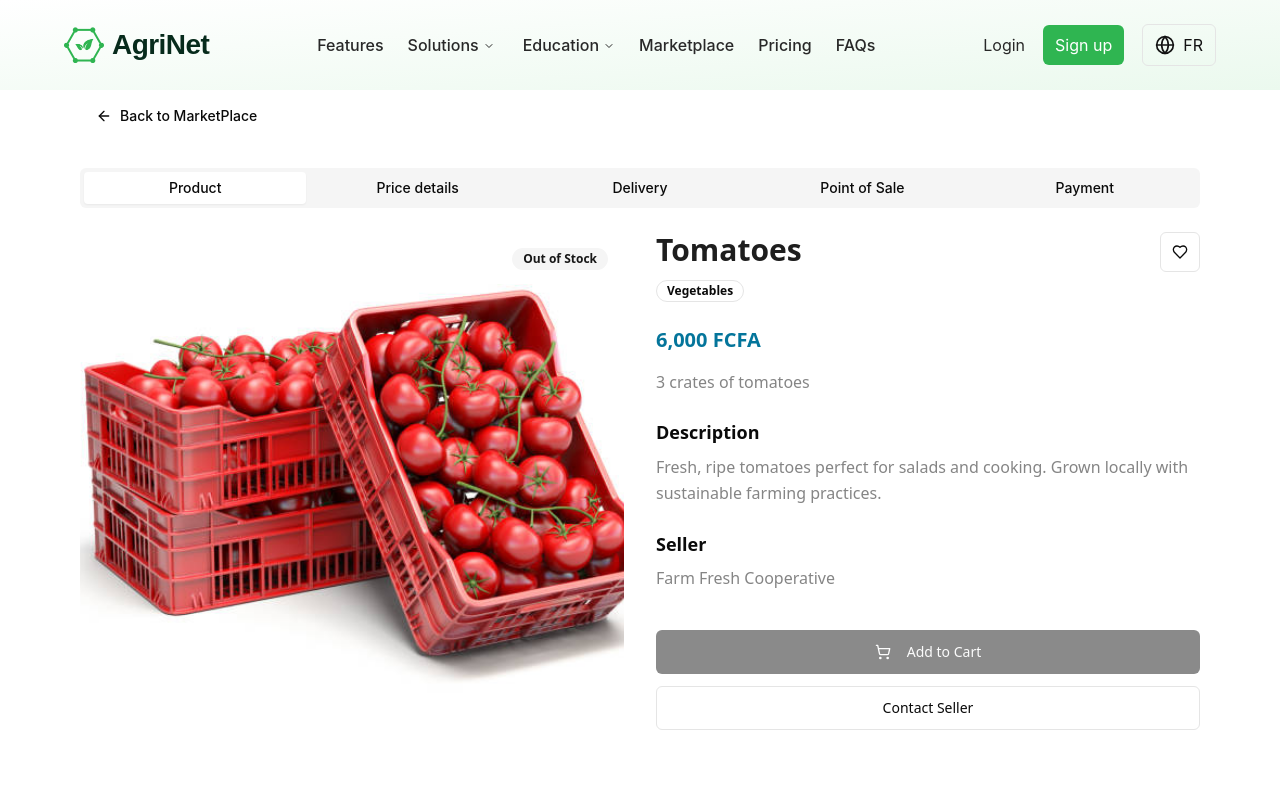
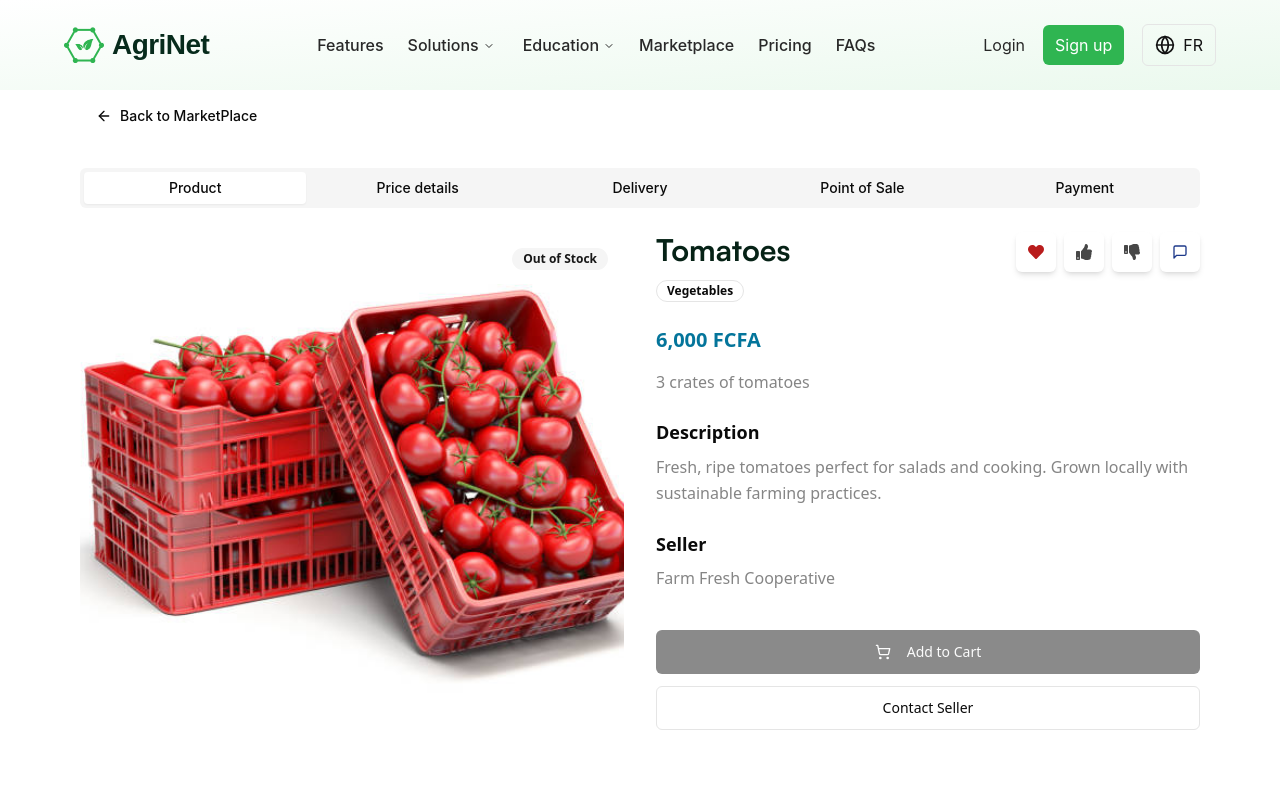
Before and after one commit to Hilary29/agrinet, a Next.js app: page /products/1 in a window 1280 px wide. Shown: the top 800 px of the page. Built offline with nearby package versions, Linux system fonts and the light colour scheme.

Commit message:
reviews button

```diff
--- a/app/(marketPlace)/products/[id]/page.tsx
+++ b/app/(marketPlace)/products/[id]/page.tsx
@@ -1,12 +1,24 @@
-import Image from "next/image"
-import { products } from "@/public/data/products"
-import { notFound } from "next/navigation"
-import { Button } from "@/components/ui/button"
-import { Badge } from "@/components/ui/badge"
-import Link from "next/link"
-import { ArrowLeft, ShoppingCart, Heart, HeartIcon, CreditCard, DollarSign, MapPin, Truck, Package, Clock } from 'lucide-react'
-import { Header } from "@/components/Header"
-import Footer from "@/components/Footer"
+import Image from "next/image";
+import { products } from "@/public/data/products";
+import { notFound } from "next/navigation";
+import { Button } from "@/components/ui/button";
+import { Badge } from "@/components/ui/badge";
+import Link from "next/link";
+import { FaHeart, FaThumbsDown, FaThumbsUp } from "react-icons/fa";
+import {
+  ArrowLeft,
+  MessageSquare,
+  ShoppingCart,
+  Heart,
+  CreditCard,
+  DollarSign,
+  MapPin,
+  Truck,
+  Package,
+  Clock,
+} from "lucide-react";
+import { Header } from "@/components/Header";
+import Footer from "@/components/Footer";
 import {
   Card,
   CardContent,
@@ -14,34 +26,32 @@ import {
   CardFooter,
   CardHeader,
   CardTitle,
-} from "@/components/ui/card"
-import { Input } from "@/components/ui/input"
-import { Label } from "@/components/ui/label"
-import {
-  Tabs,
-  TabsContent,
-  TabsList,
-  TabsTrigger,
-} from "@/components/ui/tabs"
+} from "@/components/ui/card";
+import { Input } from "@/components/ui/input";
+import { Label } from "@/components/ui/label";
+import { Tabs, TabsContent, TabsList, TabsTrigger } from "@/components/ui/tabs";
 
 export async function generateStaticParams() {
   return products.map((product) => ({
     id: product.id,
-  }))
+  }));
 }
 
 export default function ProductPage({ params }: { params: { id: string } }) {
-  const product = products.find((p) => p.id === params.id)
+  const product = products.find((p) => p.id === params.id);
 
   if (!product) {
-    notFound()
+    notFound();
   }
 
   return (
     <main className="bg-white-50">
       <Header />
       <div className="max-w-6xl mx-auto px-4 py-8 pt-24 ">
-        <Link href="/marketplace" className="inline-block mb-8 font-inter font-medium">
+        <Link
+          href="/marketplace"
+          className="inline-block mb-8 font-inter font-medium"
+        >
           <Button variant="ghost" className="gap-2">
             <ArrowLeft className="h-4 w-4" />
             Back to MarketPlace
@@ -59,10 +69,9 @@ export default function ProductPage({ params }: { params: { id: string } }) {
 
             <TabsContent value="product">
               <div className="grid md:grid-cols-2 gap-8 pt-4">
-
                 {/* Image Section */}
                 <div className="relative">
-              <div className="aspect-video  rounded-md overflow-hidden">
+                  <div className="aspect-videorounded-md overflow-hidden">
                     <Image
                       src={product.image}
                       alt={product.name}
@@ -72,7 +81,9 @@ export default function ProductPage({ params }: { params: { id: string } }) {
                     />
                   </div>
                   <Badge
-                variant={product.stock === "in-stock" ? "default" : "secondary"}
+                    variant={
+                      product.stock === "in-stock" ? "default" : "secondary"
+                    }
                     className="absolute top-4 right-4"
                   >
                     {product.stock === "in-stock" ? "In Stock" : "Out of Stock"}
@@ -83,10 +94,62 @@ export default function ProductPage({ params }: { params: { id: string } }) {
                 <div className="flex flex-col gap-6">
                   <div className="space-y-2">
                     <div className="flex items-start justify-between">
-                  <h1 className="text-3xl font-bold text-[#1E1E1E]">{product.name}</h1>
-                  <Button variant="outline" size="icon">
-                    <Heart className="h-5 w-5" />
+                      <p className="text-3xl font-semibold font-satoshi text-secondary-800">
+                        {product.name}
+                      </p>
+                      <div className="flex gap-2">
+                        {/* Bouton Love */}
+                        <div className="relative group">
+                          <div className="absolute -top-8 left-1/2 transform -translate-x-1/2 bg-gray-600 text-white-50 text-xs rounded px-2 py-1 opacity-0 group-hover:opacity-100 transition-opacity">
+                            Favorite
+                          </div>
+                          <Button
+                            className="bg-white-50 shadow-md hover:bg-white-100 transition duration-200"
+                            size="icon"
+                          >
+                            <FaHeart className="h-5 w-5 text-red-700" />
                           </Button>
+                        </div>
+
+                        {/* Bouton Like */}
+                        <div className="relative group">
+                          <div className="absolute -top-8 left-1/2 transform -translate-x-1/2 bg-gray-600 text-white-50 text-xs rounded px-2 py-1 opacity-0 group-hover:opacity-100 transition-opacity">
+                            Like
+                          </div>
+                          <Button
+                            className="bg-white-50 shadow-md hover:bg-white-100 transition duration-200"
+                            size="icon"
+                          >
+                            <FaThumbsUp className="h-5 w-5 text-black-200" />
+                          </Button>
+                        </div>
+
+                        {/* Bouton Dislike */}
+                        <div className="relative group">
+                          <div className="absolute -top-8 left-1/2 transform -translate-x-1/2 bg-gray-600 text-white-50 text-xs rounded px-2 py-1 opacity-0 group-hover:opacity-100 transition-opacity">
+                            Dislike
+                          </div>
+                          <Button
+                            className="bg-white-50 shadow-md hover:bg-white-100 transition duration-200"
+                            size="icon"
+                          >
+                            <FaThumbsDown className="h-5 w-5 text-black-200" />
+                          </Button>
+                        </div>
+
+                        {/* Bouton Comment */}
+                        <div className="relative group">
+                          <div className="absolute -top-8 left-1/2 transform -translate-x-1/2 bg-gray-600 text-white-50 text-xs rounded px-2 py-1 opacity-0 group-hover:opacity-100 transition-opacity">
+                            Comment
+                          </div>
+                          <Button
+                            className="bg-white-50 shadow-md hover:bg-white-100 transition duration-200"
+                            size="icon"
+                          >
+                            <MessageSquare className="h-5 w-5 text-blue-900" />
+                          </Button>
+                        </div>
+                      </div>
                     </div>
                     <Badge variant="outline">{product.category}</Badge>
                   </div>
@@ -144,14 +207,22 @@ export default function ProductPage({ params }: { params: { id: string } }) {
                   <div className="grid gap-4">
                     <div className="flex justify-between items-center">
                       <span className="text-muted-foreground">Base Price</span>
-                    <span className="font-semibold">{product.price.toLocaleString()} FCFA</span>
+                      <span className="font-semibold">
+                        {product.price.toLocaleString()} FCFA
+                      </span>
                     </div>
                     <div className="flex justify-between items-center">
-                    <span className="text-muted-foreground">Service Fee (2%)</span>
-                    <span className="font-semibold">{(product.price * 0.02).toLocaleString()} FCFA</span>
+                      <span className="text-muted-foreground">
+                        Service Fee (2%)
+                      </span>
+                      <span className="font-semibold">
+                        {(product.price * 0.02).toLocaleString()} FCFA
+                      </span>
                     </div>
                     <div className="flex justify-between items-center">
-                    <span className="text-muted-foreground">Delivery Fee</span>
+                      <span className="text-muted-foreground">
+                        Delivery Fee
+                      </span>
                       <span className="font-semibold">1,500 FCFA</span>
                     </div>
                     <div className="border-t pt-4 flex justify-between items-center">
@@ -182,16 +253,21 @@ export default function ProductPage({ params }: { params: { id: string } }) {
                     <div className="flex items-start gap-4">
                       <Package className="h-5 w-5 text-muted-foreground mt-1" />
                       <div>
-                      <h3 className="font-semibold mb-1">Standard Delivery</h3>
+                        <h3 className="font-semibold mb-1">
+                          Standard Delivery
+                        </h3>
                         <p className="text-muted-foreground">
-                        Delivery within 2-4 business days to your specified address
+                          Delivery within 2-4 business days to your specified
+                          address
                         </p>
                       </div>
                     </div>
                     <div className="flex items-start gap-4">
                       <Clock className="h-5 w-5 text-muted-foreground mt-1" />
                       <div>
-                      <h3 className="font-semibold mb-1">Delivery Schedule</h3>
+                        <h3 className="font-semibold mb-1">
+                          Delivery Schedule
+                        </h3>
                         <p className="text-muted-foreground">
                           Monday to Saturday, 9:00 AM - 6:00 PM
                         </p>
@@ -202,7 +278,8 @@ export default function ProductPage({ params }: { params: { id: string } }) {
                       <div>
                         <h3 className="font-semibold mb-1">Delivery Areas</h3>
                         <p className="text-muted-foreground">
-                        Available in major cities and surrounding areas. Enter your location to check availability.
+                          Available in major cities and surrounding areas. Enter
+                          your location to check availability.
                         </p>
                       </div>
                     </div>
@@ -219,7 +296,8 @@ export default function ProductPage({ params }: { params: { id: string } }) {
                     Point of Sale Location
                   </CardTitle>
                   <CardDescription>
-                  Physical location where you can inspect and purchase the product
+                    Physical location where you can inspect and purchase the
+                    product
                   </CardDescription>
                 </CardHeader>
                 <CardContent className="space-y-6">
@@ -268,20 +346,26 @@ export default function ProductPage({ params }: { params: { id: string } }) {
                 <CardContent className="space-y-6">
                   <div className="grid gap-6">
                     <div className="space-y-4">
-                    <h3 className="font-semibold">Accepted Payment Methods</h3>
+                      <h3 className="font-semibold">
+                        Accepted Payment Methods
+                      </h3>
                       <div className="grid gap-4">
                         <div className="flex items-center gap-4 p-4 border rounded-lg">
                           <CreditCard className="h-5 w-5 text-muted-foreground" />
                           <div>
                             <p className="font-medium">Mobile Money</p>
-                          <p className="text-sm text-muted-foreground">MTN, Orange, or other mobile money services</p>
+                            <p className="text-sm text-muted-foreground">
+                              MTN, Orange, or other mobile money services
+                            </p>
                           </div>
                         </div>
                         <div className="flex items-center gap-4 p-4 border rounded-lg">
                           <DollarSign className="h-5 w-5 text-muted-foreground" />
                           <div>
                             <p className="font-medium">Cash on Delivery</p>
-                          <p className="text-sm text-muted-foreground">Pay when you receive your products</p>
+                            <p className="text-sm text-muted-foreground">
+                              Pay when you receive your products
+                            </p>
                           </div>
                         </div>
                       </div>
@@ -289,23 +373,18 @@ export default function ProductPage({ params }: { params: { id: string } }) {
                     <div className="space-y-2">
                       <h3 className="font-semibold">Transaction Security</h3>
                       <p className="text-muted-foreground">
-                      All transactions are secured and processed through our trusted payment partners
+                        All transactions are secured and processed through our
+                        trusted payment partners
                       </p>
                     </div>
                   </div>
                 </CardContent>
               </Card>
             </TabsContent>
-
           </Tabs>
         </div>
-
-
-
-
-
       </div>
       <Footer />
     </main>
-  )
+  );
 }
--- a/app/(seller)/seller/new-product/page.tsx
+++ b/app/(seller)/seller/new-product/page.tsx
@@ -2,6 +2,7 @@
 
 import { useState } from "react";
 import { useForm, useFieldArray } from "react-hook-form";
+import Image from "next/image";
 import { Button } from "@/components/ui/button";
 import { Input } from "@/components/ui/input";
 import { Textarea } from "@/components/ui/textarea";
@@ -314,7 +315,7 @@ export default function NewProductPage() {
                         </FormItem>
                         <div className="grid grid-cols-2 gap-2">
                           {images.map((image, index) => (
-                            <img key={index} src={image} alt={`Product ${index + 1}`} className="w-full h-auto object-cover rounded" />
+                            <Image key={index} src={image} alt={`Product ${index + 1}`} className="w-full h-auto object-cover rounded"/>
                           ))}
                         </div>
                       </div>
```
Lines whose indentation alone changed are shown as unchanged.
